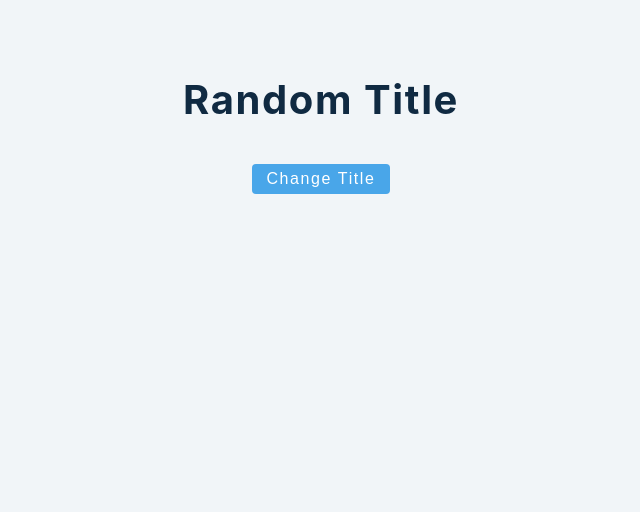
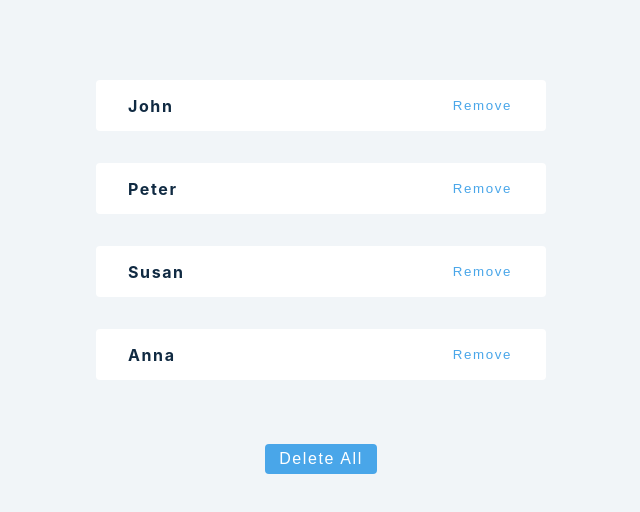
Before and after one commit to makawy7/react-advanced, a React (Create React App) app: page / in a window 1280 px wide. Shown: the top 512 px of the page, without its empty margins (319-959 px from the left). Built offline with nearby package versions, Linux system fonts and the light colour scheme.

Commit message:
useState hood with an array

```diff
--- a/src/App.js
+++ b/src/App.js
@@ -1,9 +1,9 @@
-import UseStateBasics from "./components/UseStateBasics";
+import UseStateArray from "./components/UseStateArray";
 
 function App() {
   return (
     <div className="container">
-      <UseStateBasics />
+      <UseStateArray />
     </div>
   );
 }
--- /dev/null
+++ b/src/components/UseStateArray.js
@@ -0,0 +1,25 @@
+import { useState } from "react";
+import { data } from "../data";
+
+function UseStateArray() {
+  const [people, setPeople] = useState(data);
+
+  function singleDelete(id) {
+    setPeople(people.filter((p) => p.id !== id));
+  }
+  return (
+    <>
+      {people.map((item) => (
+        <div className="item" key={item.id}>
+          <h4>{item.name}</h4>
+          <button onClick={() => singleDelete(item.id)}>Remove</button>
+        </div>
+      ))}
+      <button className="btn" onClick={() => setPeople([])}>
+        Delete all
+      </button>
+    </>
+  );
+}
+
+export default UseStateArray;
```
